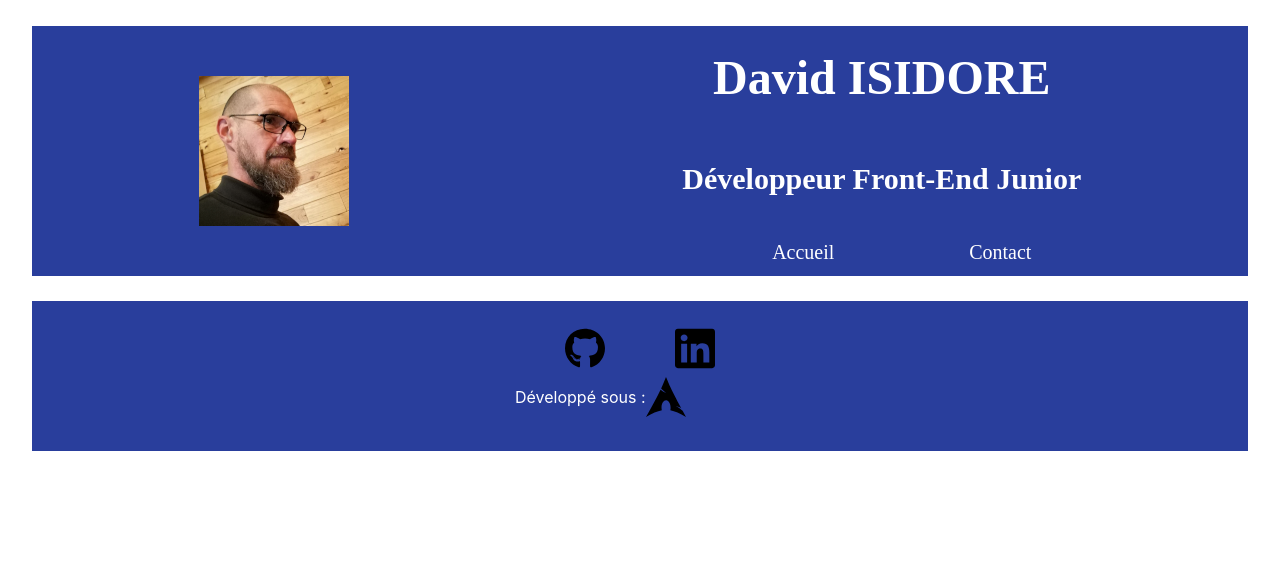
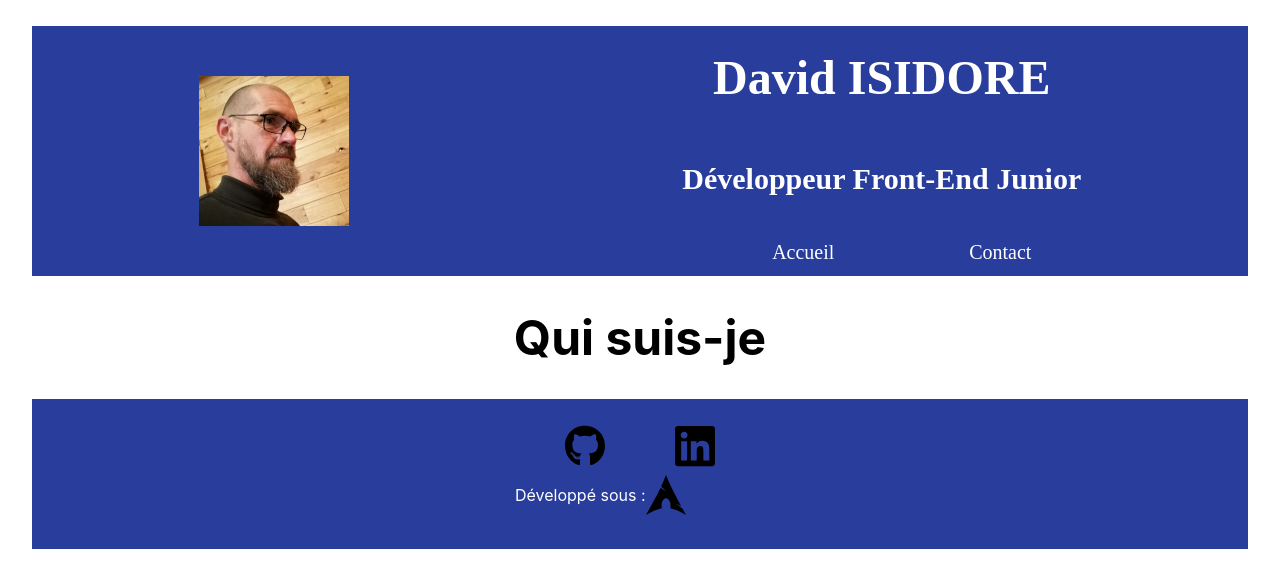
Before and after one commit to DavidIsidore/e-portfolio, a React (Create React App) app: page /about in a window 1280 px wide. Shown: the top 588 px of the page. Built offline with nearby package versions, Linux system fonts and the light colour scheme.

Commit message:
Implémentation de la page WhoAmI

```diff
--- /dev/null
+++ b/src/components/WhoAmI/WhoAmI.js
@@ -0,0 +1,10 @@
+import React from 'react'
+
+export default function WhoAmI() {
+    return (
+        <div>
+            <h1>Qui suis-je</h1>
+            <p></p>
+        </div>
+    )
+}
--- a/src/pages/About/About.js
+++ b/src/pages/About/About.js
@@ -1,11 +1,13 @@
 import React from 'react'
 import Header from '../../components/Header/Header'
 import Footer from '../../components/Footer/Footer'
+import WhoAmI from '../../components/WhoAmI/WhoAmI'
 
 export default function About() {
     return (
         <div>
             <Header />
+            <WhoAmI />
             <Footer />
         </div>
     )
```
